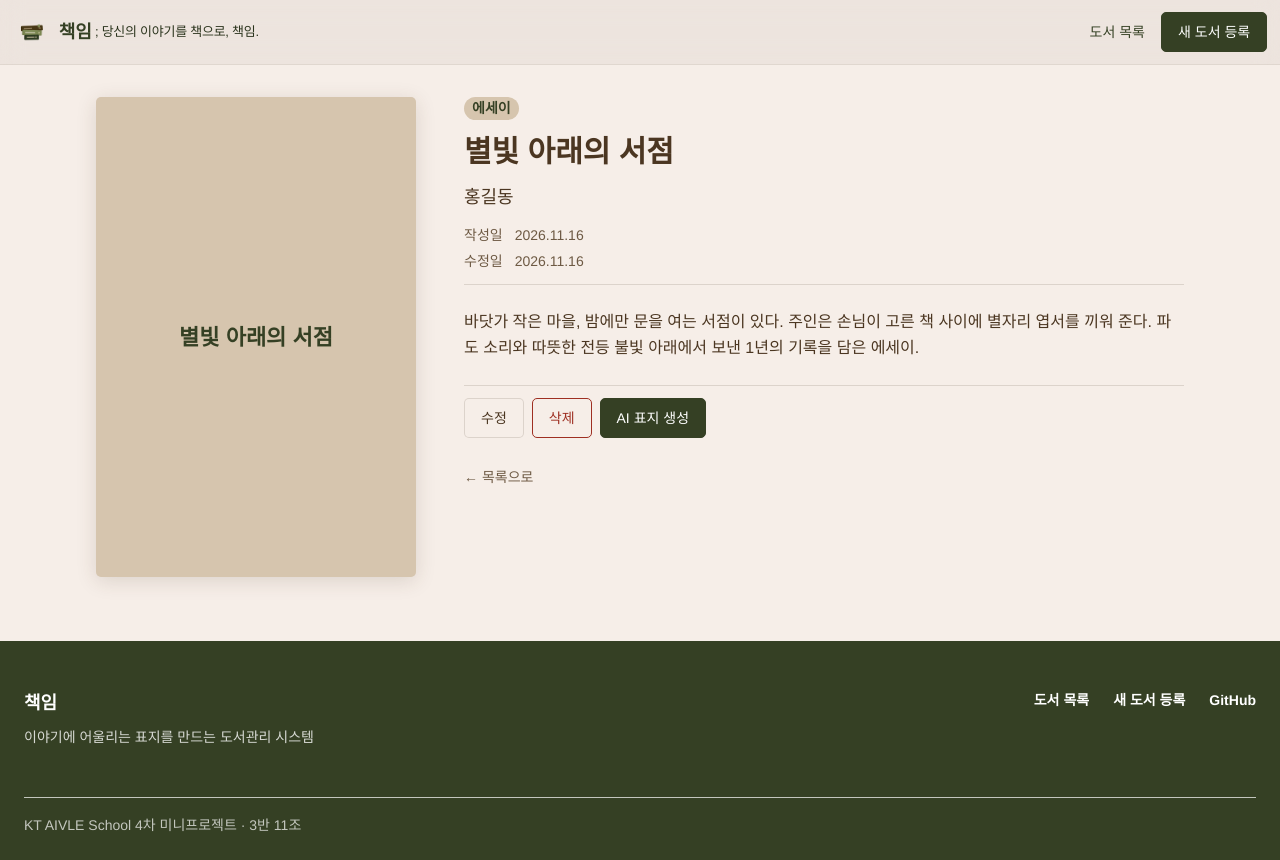
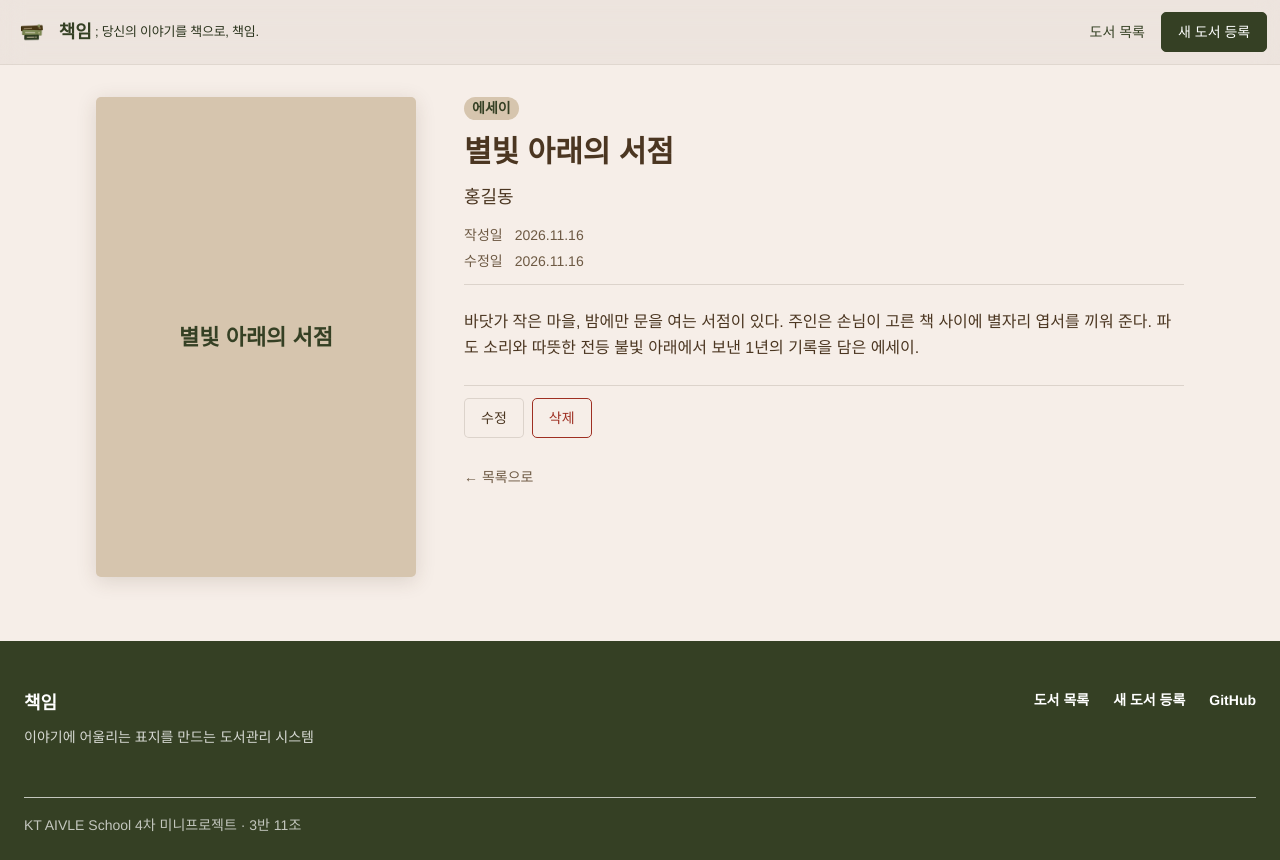
Before and after one commit to KT-AIVLE-miniProject-4th/walking_library, a React (Vite) app: page /books/1 in a window 1280 px wide. Built offline with nearby package versions, Linux system fonts and the light colour scheme; data requests are answered from the project's data file; a web font is replaced by a local one.

Commit message:
fix: 도서 상세 페이지의 AI 표지 생성 버튼 제거

```diff
--- a/src/App.jsx
+++ b/src/App.jsx
@@ -44,7 +44,7 @@ function App() {
       <Route element={<Layout />}>
         <Route path="/" element={<BookListPage books={books} loading={loading} error={error} />} />
         <Route path="/books/new" element={<BookCreatePage onBookCreated={handleBookCreated} />} />
-        <Route path="/books/:id" element={<BookDetailPage onBookDeleted={handleBookDeleted} onBookUpdated={handleBookUpdated} />} />
+        <Route path="/books/:id" element={<BookDetailPage onBookDeleted={handleBookDeleted} />} />
         <Route path="/books/:id/edit" element={<BookEditPage onBookUpdated={handleBookUpdated} />} />
         <Route path="*" element={<NotFoundPage />} />
       </Route>
--- a/src/pages/BookDetailPage.jsx
+++ b/src/pages/BookDetailPage.jsx
@@ -1,21 +1,16 @@
 import { useState, useEffect } from 'react';
 import { Link, useParams, useNavigate } from 'react-router-dom';
-import { getBook, deleteBook, updateBook } from '../api/books.js';
+import { getBook, deleteBook } from '../api/books.js';
 import { formatDate } from '../utils/formatDate.js';
-import CoverGenerator from '../components/CoverGenerator.jsx';
 import './BookDetailPage.css';
 
-// 도서 상세: GET /books/:id 로 실제 데이터 조회
-// onBookDeleted: 삭제 완료 후 App의 books state에서 해당 항목을 제거하는 콜백
-// onBookUpdated: AI 표지 저장 후 App의 books state에서 해당 항목을 교체하는 콜백
-function BookDetailPage({ onBookDeleted, onBookUpdated }) {
+function BookDetailPage({ onBookDeleted }) {
   const { id } = useParams();
   const navigate = useNavigate();
   const [book, setBook] = useState(null);
   const [loading, setLoading] = useState(true);
   const [error, setError] = useState(null);
   const [deleting, setDeleting] = useState(false);
-  const [showCoverGenerator, setShowCoverGenerator] = useState(false); // AI 표지 생성 모달 열림 여부
 
   useEffect(() => {
     setLoading(true);
@@ -30,27 +25,13 @@ function BookDetailPage({ onBookDeleted, onBookUpdated }) {
     if (!window.confirm(`"${book.title}"을(를) 삭제할까요?`)) return;
     setDeleting(true);
     try {
-      // DELETE /books/:id — headers·body 없음
       await deleteBook(book.id);
-      // 목록 state에서 해당 항목 제거
       onBookDeleted(book.id);
       navigate('/');
     } catch (err) {
       alert(`삭제 실패: ${err.message}`);
       setDeleting(false);
     }
-  };
-
-  // [이 표지 사용]: 생성한 표지(Data URL)를 PATCH /books/:id 로 저장
-  // 실패하면 에러를 그대로 던져서 모달이 메시지를 보여준다
-  const handleUseCover = async (imageUrl) => {
-    const updatedBook = await updateBook(book.id, {
-      coverImageUrl: imageUrl,
-      updatedAt: new Date().toISOString(),
-    });
-    setBook(updatedBook); // 상세 화면 표지 바로 교체
-    onBookUpdated(updatedBook); // 목록 state도 교체 (App에서 map으로 처리)
-    setShowCoverGenerator(false);
   };
 
   if (loading) {
@@ -108,20 +89,12 @@ function BookDetailPage({ onBookDeleted, onBookUpdated }) {
           <button type="button" className="btn btn-danger" onClick={handleDelete} disabled={deleting}>
             {deleting ? '삭제 중...' : '삭제'}
           </button>
-          <button type="button" className="btn btn-primary" onClick={() => setShowCoverGenerator(true)}>
-            AI 표지 생성
-          </button>
         </div>
 
         <Link to="/" className="book-detail-back">
           ← 목록으로
         </Link>
       </div>
-
-      {/* AI 표지 생성 모달: 열려 있을 때만 화면에 그린다 (닫으면 API Key도 함께 사라짐) */}
-      {showCoverGenerator && (
-        <CoverGenerator book={book} onClose={() => setShowCoverGenerator(false)} onUseCover={handleUseCover} />
-      )}
     </article>
   );
 }
```
